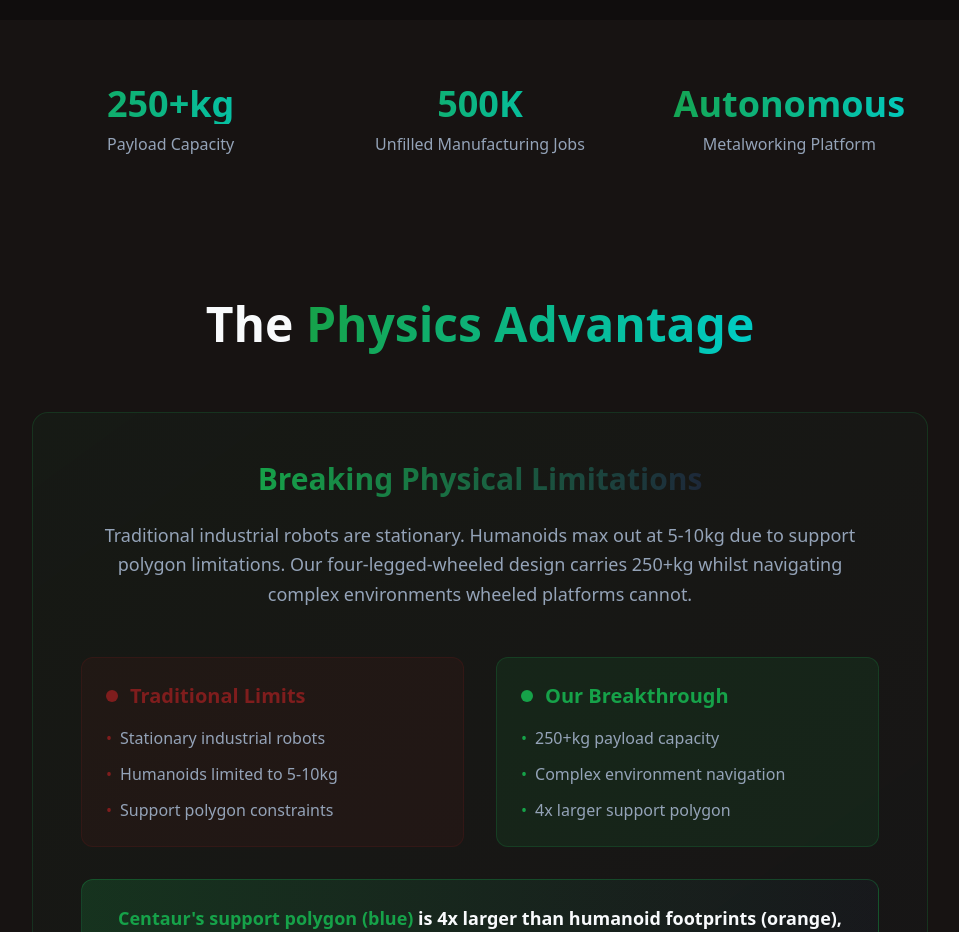
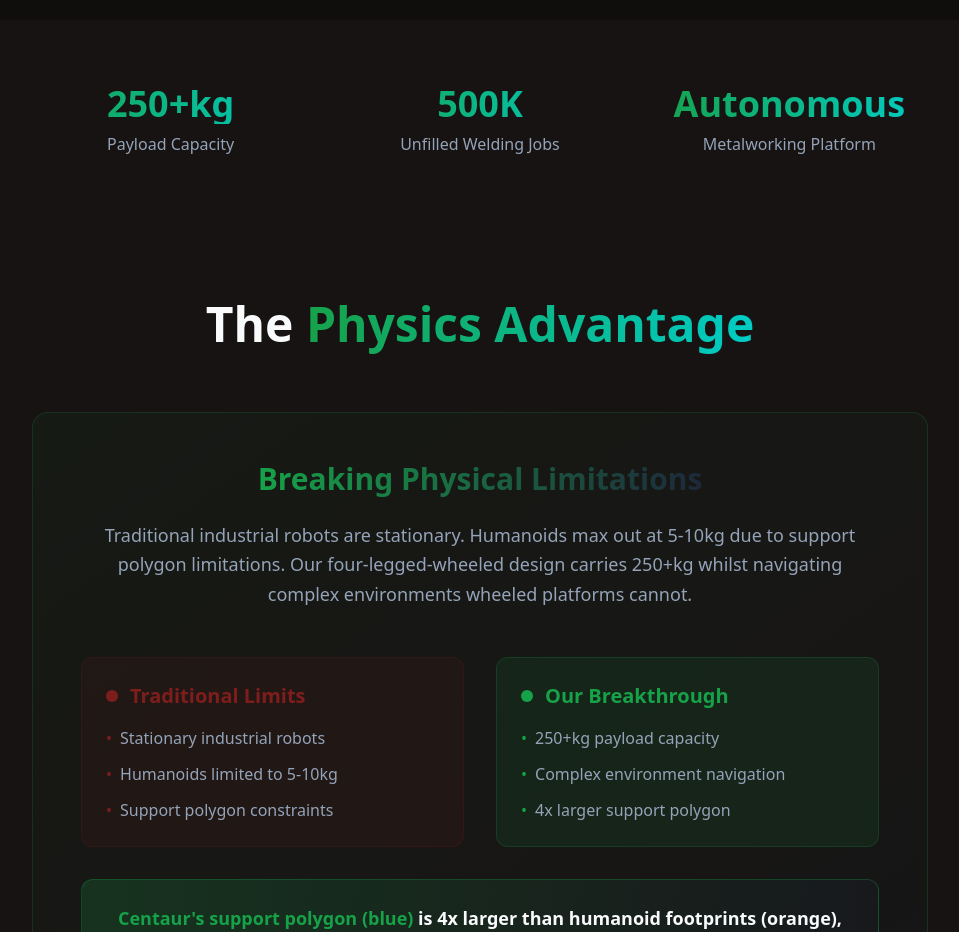
Before and after one commit to jaychak/rainier-web-forge-39, a React (Vite) app: page / in a window 1280 px wide. Shown: the part 780-1712 px from the top of the page, without its empty margins (160-1119 px from the left). Built offline with nearby package versions, Linux system fonts and the light colour scheme; grey boxes are pictures that could not be loaded.

Commit message:
Update job title text
Changed "500K Unfilled Manufacturing Jobs" to "500K Unfilled Welding Jobs".

```diff
--- a/src/components/Hero.tsx
+++ b/src/components/Hero.tsx
@@ -66,7 +66,7 @@ export const Hero = () => {
             </div>
             <div className="text-center">
               <div className="text-4xl font-bold gradient-text mb-2">500K</div>
-              <div className="text-muted-foreground">Unfilled Manufacturing Jobs</div>
+              <div className="text-muted-foreground">Unfilled Welding Jobs</div>
             </div>
             <div className="text-center">
               <div className="text-4xl font-bold gradient-text mb-2">Autonomous</div>
```
